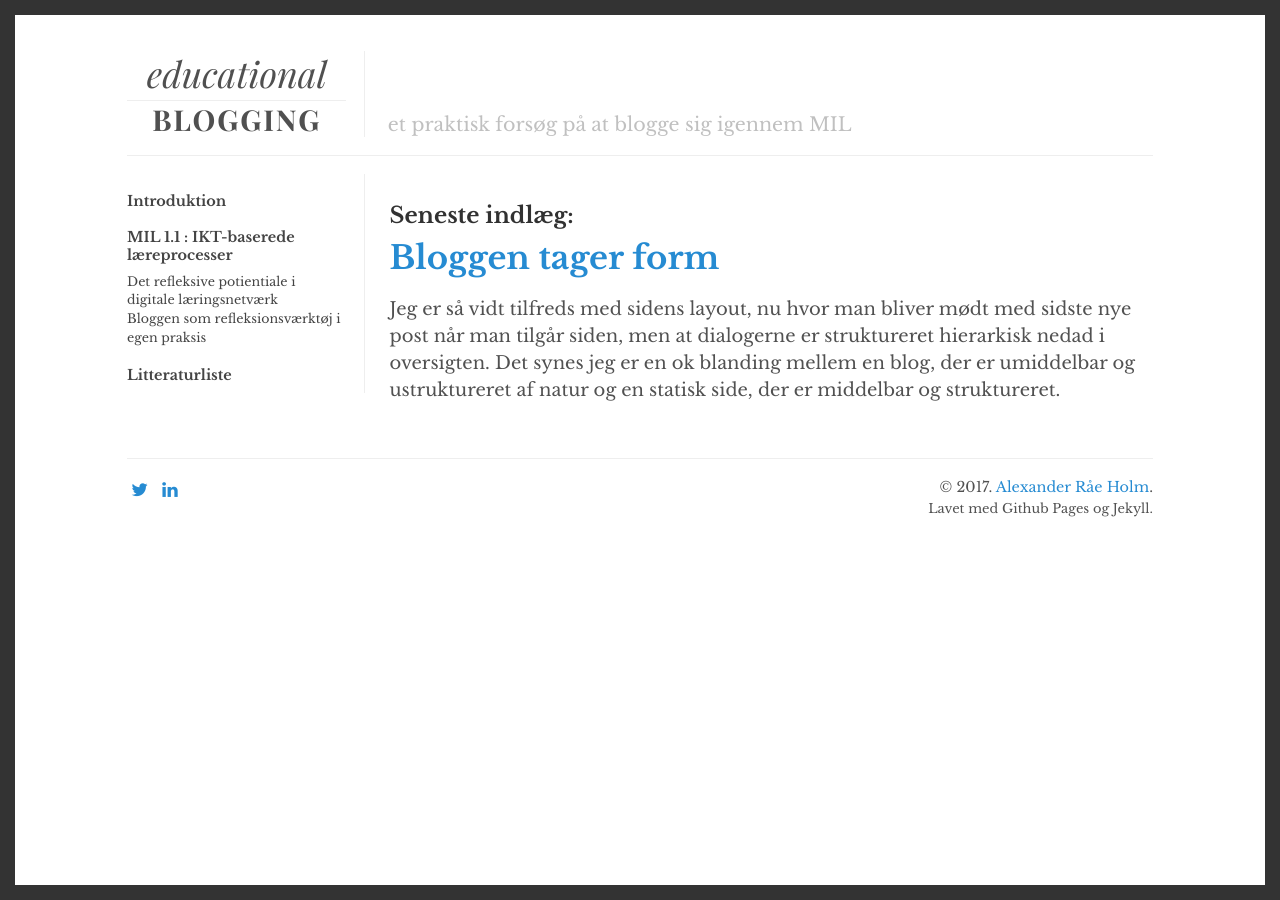
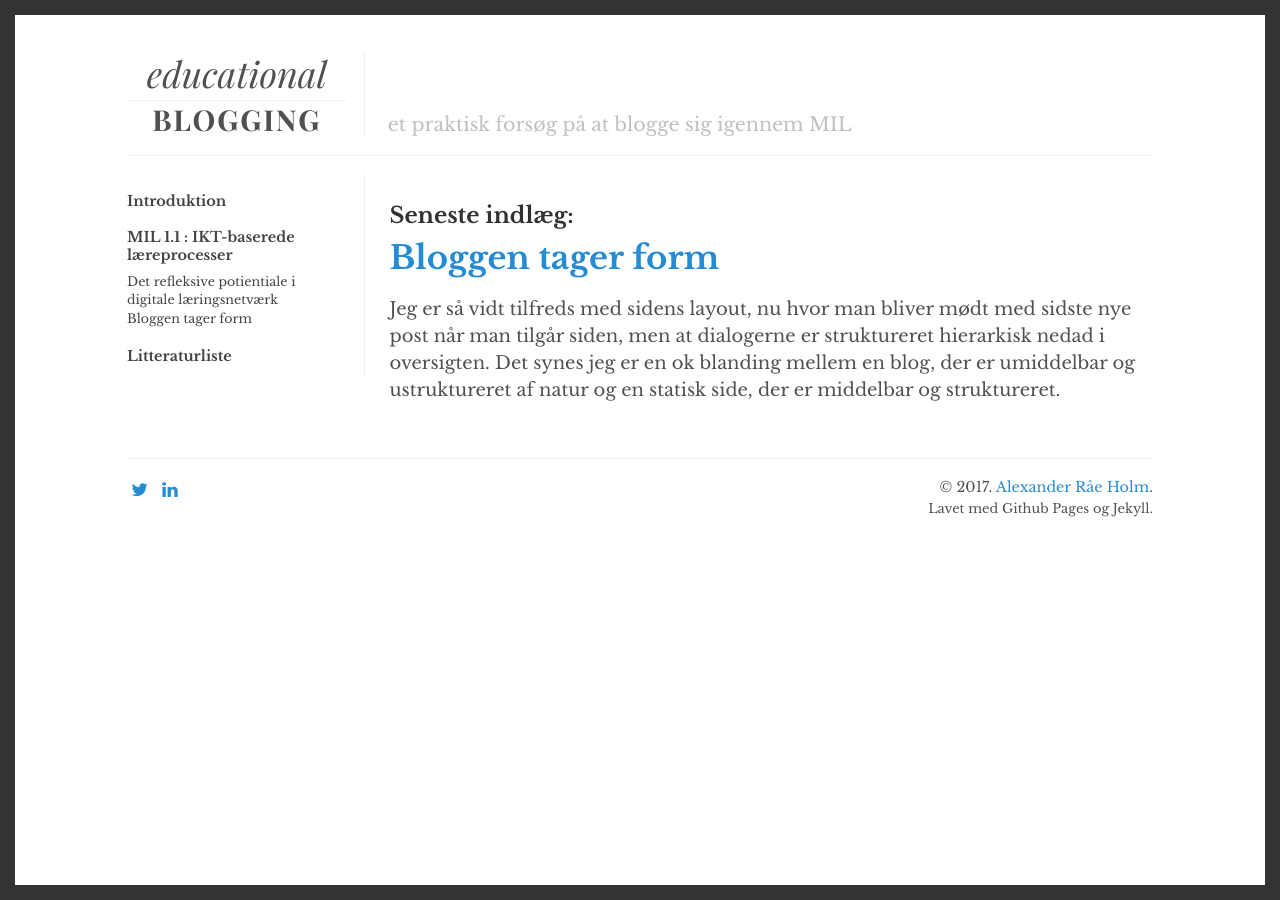
Before and after one commit to alexanderrae/educational-blogging, a Jekyll site: the page built from index.html, in a window 1280 px wide. Built offline with Jekyll 4.4.1, drawn with Linux system fonts in a browser that asks for light colours; the list of posts is cut into pages by our own code.

Commit message:
Update sidebar.yml

```diff
--- a/_data/sidebar.yml
+++ b/_data/sidebar.yml
@@ -7,5 +7,8 @@
     title: "Det refleksive potientiale i digitale læringsnetværk"
   - url: bloggen-som-refleksionsvaerktoej-i-egen-praksis
     title: "Bloggen som refleksionsværktøj i egen praksis"
+    subsubcaps:
+    -url: bloggen-tager-form
+    title: "Bloggen tager form"
 - title: "Litteraturliste"
   url: bibliografi
```
